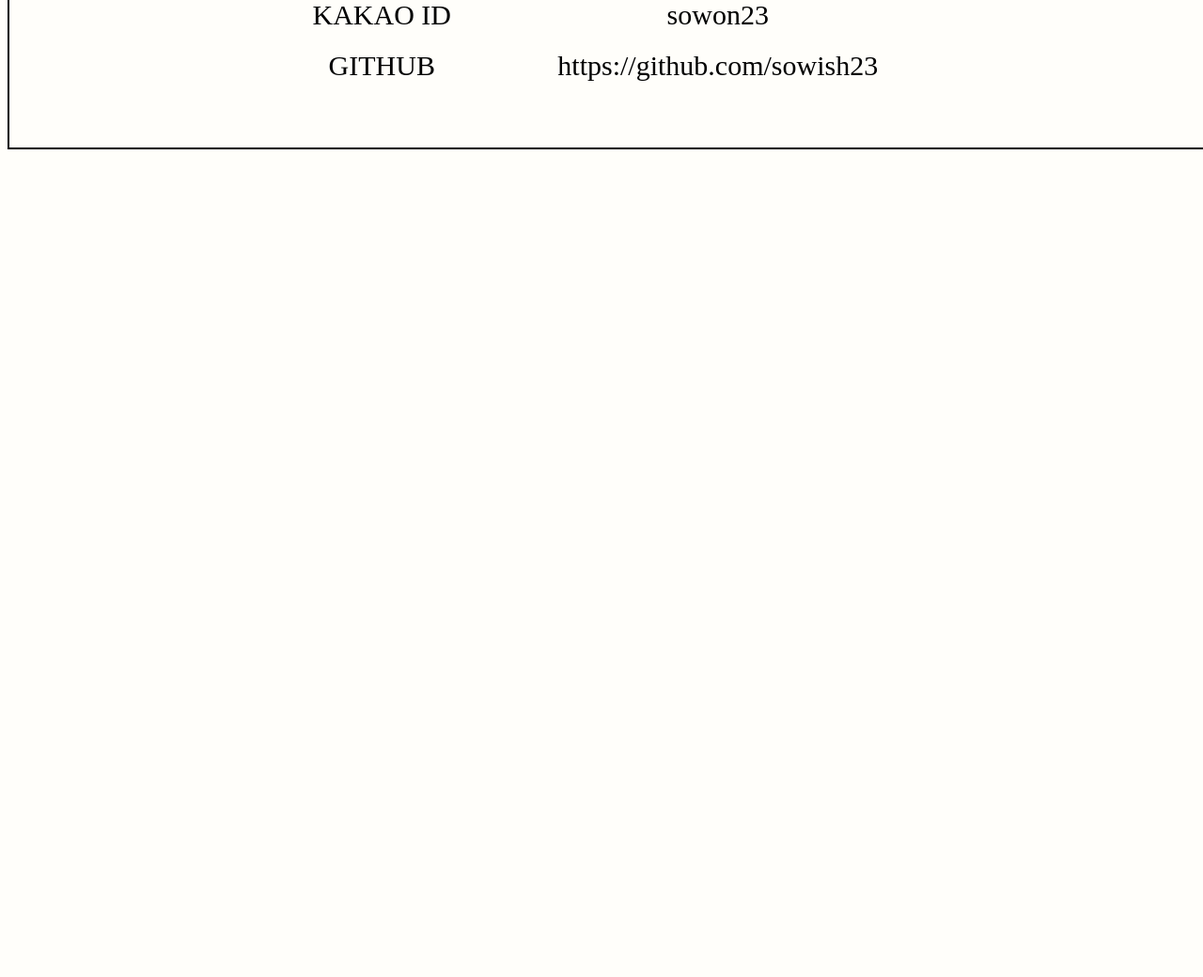
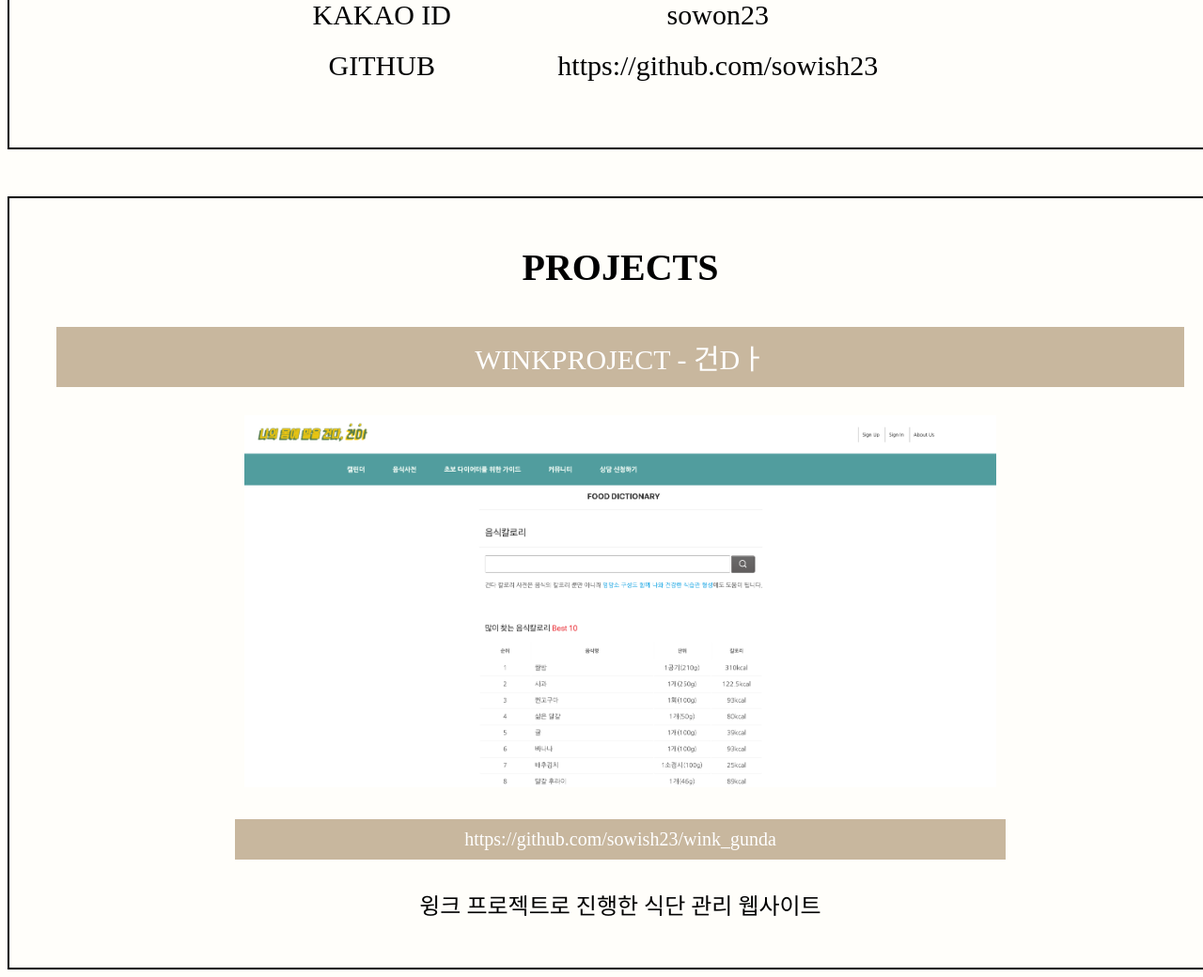
Before and after one commit to sowish23/WebPortfolioMaker, a Python web app: template myCareerApp/templates/home.html in a window 1280 px wide. Shown: the part 1637-2677 px from the top of the page at 94% size. Before the commit the page ends 1796 px from the top, so only its background shows below. Run offline with Jinja, Linux system fonts and the light colour scheme; the template is opened without the code that fills it, so the values that code supplies are empty.

Commit message:
home projects 레이아웃

```diff
--- a/myCareerApp/static/css/home.css
+++ b/myCareerApp/static/css/home.css
@@ -68,3 +68,46 @@ header {
     display: inline-block;
     width: 500px;
 }
+
+
+.projects-box {
+    border: 2px solid black;
+    width: 1200px;
+    margin: auto;
+    margin-top: 50px;
+    padding : 10px 50px 50px 50px
+}
+
+.projects-box .projects-box-title {
+    font-size: 40px;
+    font-weight: bolder;
+}
+
+.project div {
+    margin-top: 30px;
+}
+
+.project .project-title {
+    background-color:  #C8B79E;
+    color: #fff;
+    padding: 10px;
+    font-size: 30px;
+}
+
+.project .project-img img{
+    width: 800px;
+}
+
+.project .project-url {
+    background-color: #C8B79E;
+    margin: auto;
+    margin-top: 30px;
+    padding: 10px;
+    width: 800px;
+    color: #fff;
+    font-size: 20px;
+}
+
+.project .project-description {
+    font-size: 24px;
+}
--- a/myCareerApp/templates/home.html
+++ b/myCareerApp/templates/home.html
@@ -17,7 +17,7 @@
     <div class="nav-menu">
       <span>ABOUT ME</span>
       <span>PROJECTS</span>
-      <span>SETTINGS</span>
+      <span>EDIT</span>
     </div>
   </header>
   <div>
@@ -66,6 +66,28 @@
         </div>
       </div>
     </div>
+    <div class="projects-box">
+      <div class="projects-box-title">
+        <p>PROJECTS</p>
+      </div>
+      <div class="projects-list">
+        <div class="project">
+          <div class="project-title">
+            WINKPROJECT - 건Dㅏ
+          </div>
+          <div class="project-img">
+            <img src="/static/img/project_img.png" />
+          </div>
+          <div class="project-url">
+            <a>https://github.com/sowish23/wink_gunda</a>
+          </div>
+          <div class="project-description">
+            윙크 프로젝트로 진행한 식단 관리 웹사이트 <br/>
+          </div>
+        </div>
+      </div>
+
+    </div>
   </div>
 </body>
 
```
Also changed, not shown: myCareerApp/static/img/project_img.png (added).
